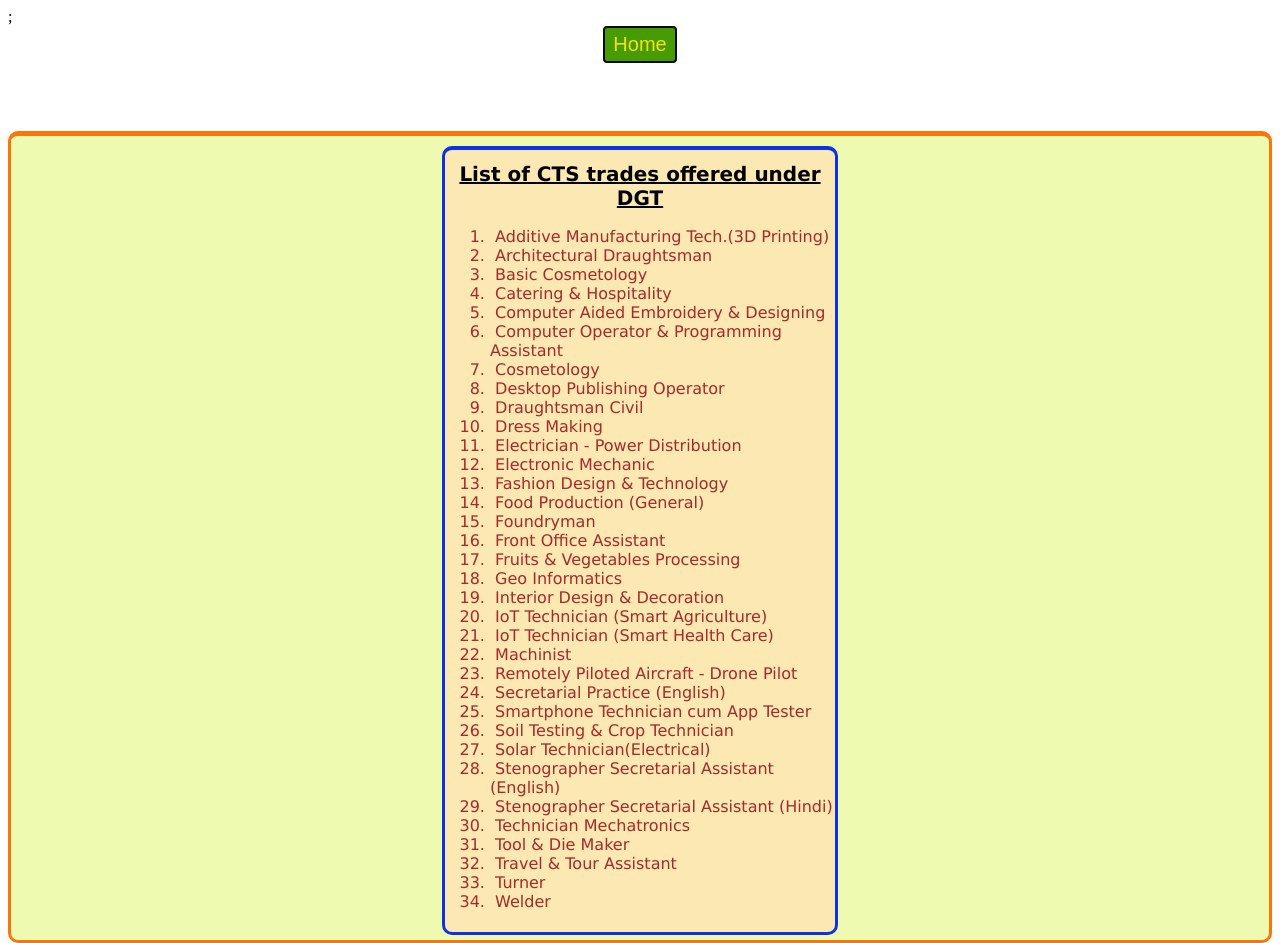
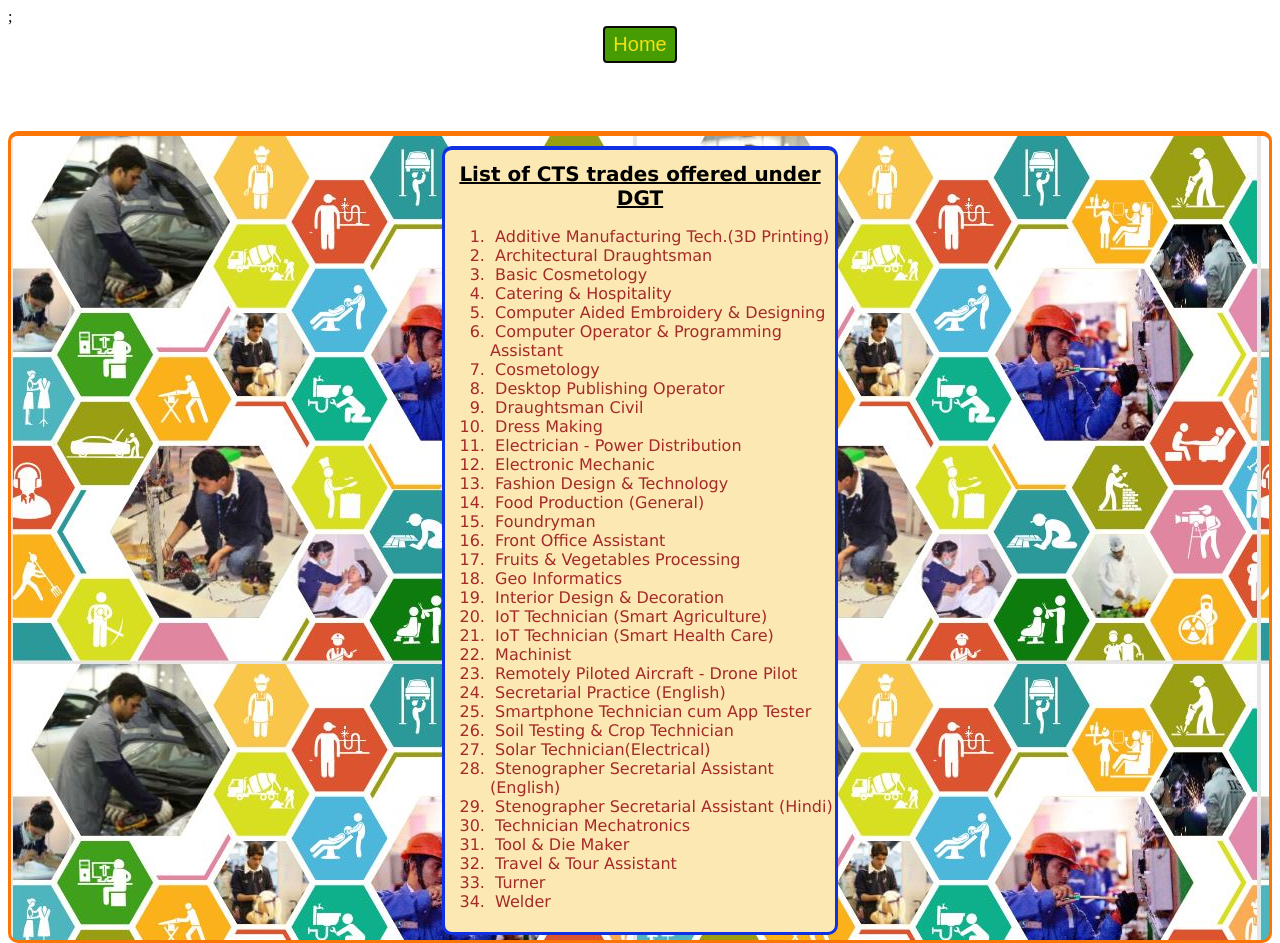
Before and after one commit to VibhutiCFI/TeamCFI, a plain HTML site: page CTStrades.html in a window 1280 px wide. Drawn offline with Linux system fonts and the light colour scheme; the site is published under a folder, as on GitHub Pages, so addresses that start at the root find nothing.

Commit message:
Update CTStrades.html

```diff
--- a/CTStrades.html
+++ b/CTStrades.html
@@ -129,7 +129,7 @@ h3 {
     border-style: solid;
     border-top-width: 5px;
     border-radius: 10px;
-    background-image: url(/Images/pic1.JPG);
+    background-image: url(Images/pic1.JPG);
     /*background-repeat: no-repeat;*/
     /*background-size: cover;*/
 }
```
